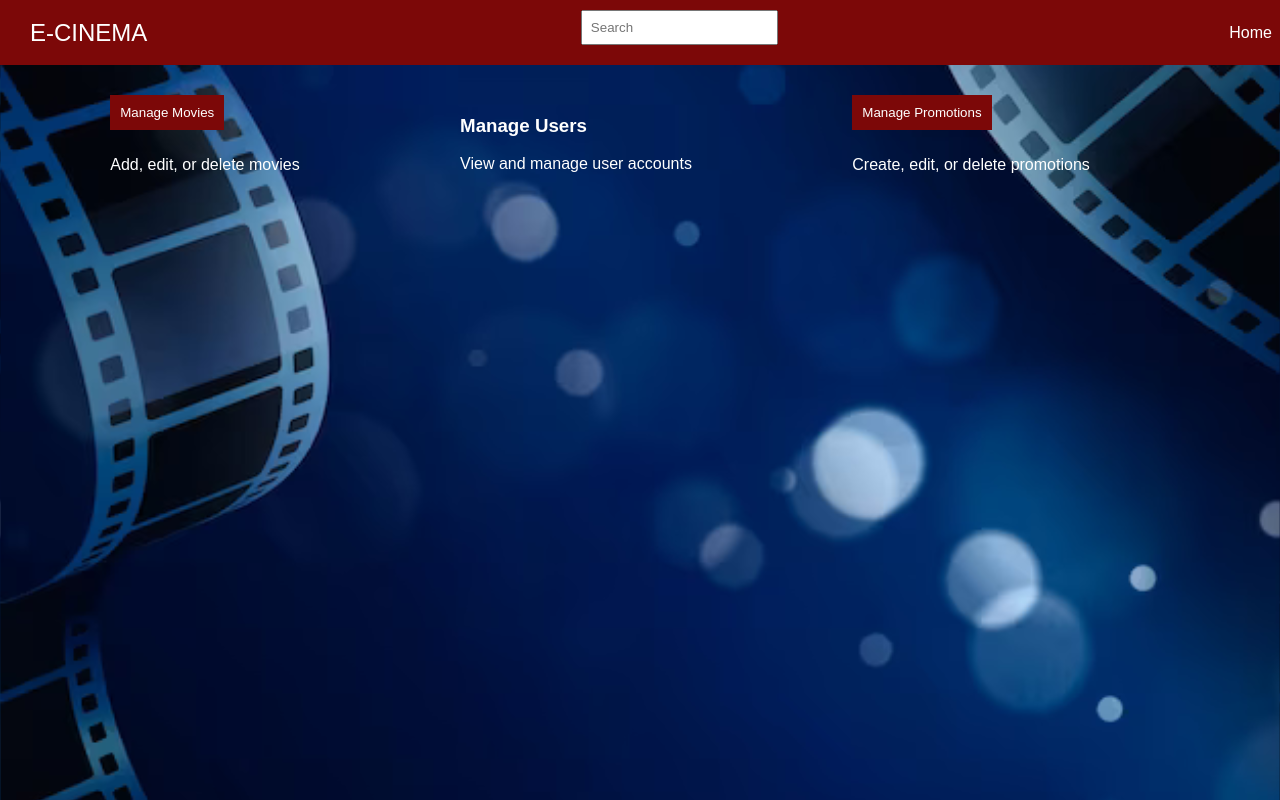
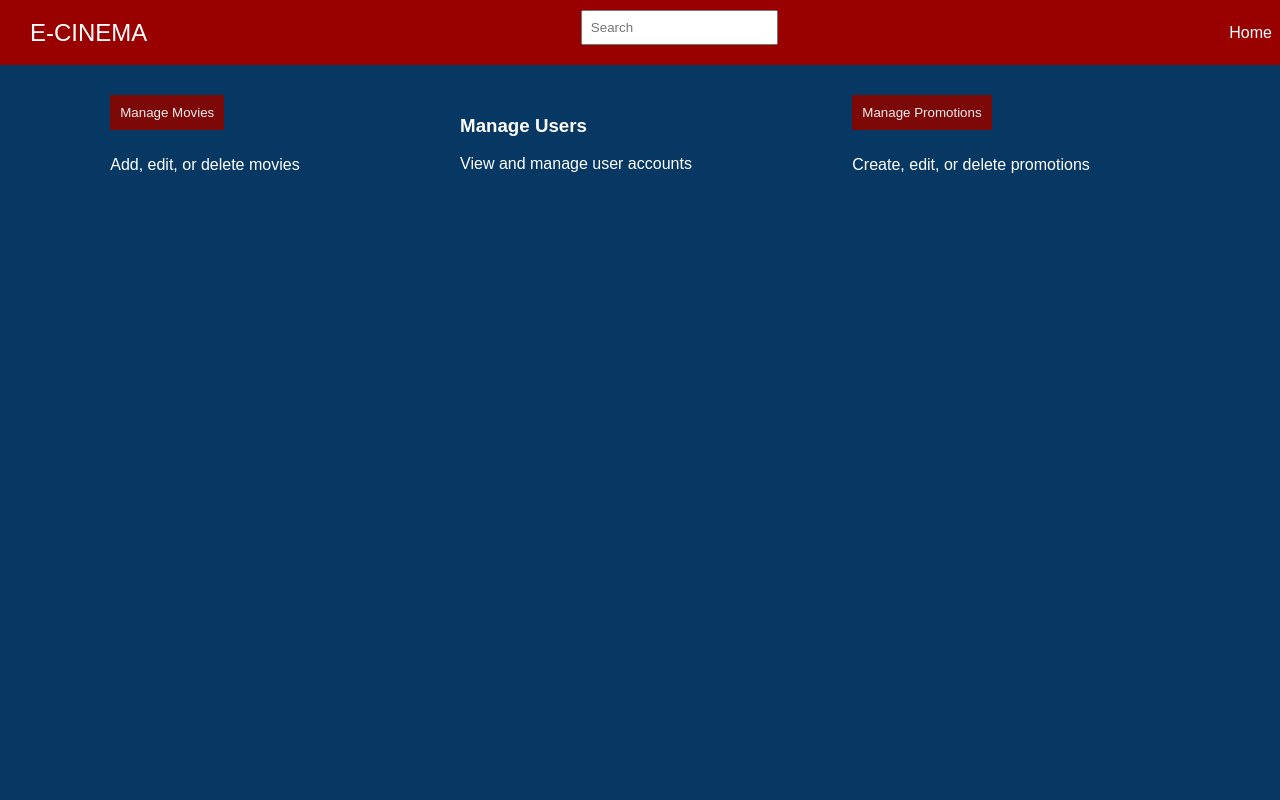
Before and after one commit to Brandipity/cinema-e-booking, a React (Create React App) app: page /admin in a window 1280 px wide. Built offline with nearby package versions, Linux system fonts and the light colour scheme.

Commit message:
CSS changes

```diff
--- a/src/Cart.css
+++ b/src/Cart.css
@@ -11,7 +11,7 @@ body {
   }
 
   .navbar {
-    background-color: #7c0808;
+    background-color: #990000;;
     color: white;
     padding: 10px;
     display: flex;
--- a/src/CreateAccount.css
+++ b/src/CreateAccount.css
@@ -9,17 +9,18 @@ body {
   height: 100vh;
 }
 .white-text {
-  color: white;
+  color: #eeeeee;
 }
 .navbar {
-  background-color: #7c0808;
-  color: white;
+  background-color: #990000;
+  color: #eeeeee;
   padding: 10px;
   padding-right: 15px;
   display: flex;
   justify-content: space-between;
   align-items: center;
 }
+
 .navbar-left,
 .navbar-center,
 .navbar-right {
@@ -32,18 +33,23 @@ body {
 
 .navbar-right a,
 .navbar-right button {
-  color: white;
+  color: #eeeeee;
   margin-left: 10px;
   text-decoration: none;
   cursor: pointer;
 }
 .navbar-right button {
-  background-color: #333;
   border: none;
   padding: 8px 15px;
 }
+
+.navbar-right a:hover {
+  text-decoration: underline;
+  color: #eeeeee;
+}
+
 .main-content {
-  color: #f0f0f0;
+  color: #eeeeee;
   padding: 30px;
 }
 
@@ -57,7 +63,7 @@ body {
 
 .create-account-form label {
   margin-bottom: 8px;
-  color: #f0f0f0;
+  color: #eeeeee;
 }
 
 .create-account-form input {
@@ -69,11 +75,11 @@ body {
 
 .create-account-form p {
   margin-top: -8px;
-  color: #f0f0f0;
+  color: #eeeeee;
 }
 
 .credit-card-info {
-  color: #f0f0f0;
+  color: #eeeeee;
   display: flex;
   flex-direction: column;
   margin-top: 20px;
@@ -84,13 +90,14 @@ body {
   margin-bottom: 10px;
 }
 
-.credit-card-info label {
+.credit-card-input label {
   width: 100%;
 }
 
-.credit-card-info input {
-  width: calc(50% - 8px);
+.credit-card-input input {
+  display: block;
   margin-right: 16px;
+  margin-top: 5px;
 }
 
 .credit-card-info input.cvv,
@@ -108,13 +115,31 @@ body {
 }
 
 button {
-  background-color: #7c0808;
-  color: white;
+  background-color: #990000;
+  color: #eeeeee;
   padding: 10px;
   cursor: pointer;
+}
+
+.register-button:hover {
+  text-decoration: underline;
+  color: #eeeeee;
 }
 
 .register-button {
   margin: auto;
   width: 50%;
 }
+
+.confirmation-view button {
+  background-color: #990000;
+  color: #eeeeee;
+  padding: 10px;
+  margin: 10px;
+  cursor: pointer;
+}
+
+.confirmation-view button:hover {
+  text-decoration: underline;
+  color: #eeeeee;
+}
--- a/src/CreateAccount.js
+++ b/src/CreateAccount.js
@@ -147,33 +147,28 @@ function CreateAccount() {
                 value={cardName}
                 onChange={(e) => setCardName(e.target.value)}
               />
-            </div>
 
-            <div className="credit-card-input">
               <label>Card Number:</label>
               <input
                 type="password"
                 value={cardNumber}
                 onChange={(e) => setCardNumber(e.target.value)}
               />
-            </div>
 
-            <div className="credit-card-input">
               <label>CVV:</label>
               <input
                 type="password"
                 value={cardCVV}
                 onChange={(e) => setCardCVV(e.target.value)}
               />
-            </div>
 
-            <div className="credit-card-input">
               <label>Expiration Date:</label>
               <input
                 type="text"
                 value={cardExpiration}
                 onChange={(e) => setCardExpiration(e.target.value)}
               />
+
             </div>
           </div>
         </div>
--- a/src/Login.css
+++ b/src/Login.css
@@ -2,11 +2,12 @@
 body {
     margin: 0;
     font-family: 'Arial', sans-serif;
-    background-image: url('./loginbackground.png');
+    /* background-image: url('./loginbackground.png');
     background-size: cover;
     background-position: center;
-    background-repeat: repeat;
+    background-repeat: repeat; */
     height: 100vh;
+    background-color:	#073763;
   }
 
   .App {
@@ -16,8 +17,8 @@ body {
   }
 
   .navbar {
-    background-color: #7c0808;
-    color: white;
+    background-color: 	#990000;
+    color: #eeeeee;
     padding: 8px;
   }
 
@@ -38,7 +39,7 @@ body {
   }
 
   .login-section h2 {
-    color: white;
+    color: #eeeeee;
   }
 
   form {
@@ -48,7 +49,7 @@ body {
 
   label {
     margin-bottom: 5px;
-    color: white;
+    color: #eeeeee;
   }
 
   input {
@@ -57,8 +58,8 @@ body {
   }
 
   button {
-    color: white;
-    background-color: #7c0808;
+    color: #eeeeee;
+    background-color: #990000;
     padding: 10px;
     cursor: pointer;
   }
@@ -68,7 +69,7 @@ body {
   }
 
   .options-section h2 {
-    color: white;
+    color: #eeeeee;
   }
 
   ul {
@@ -83,10 +84,10 @@ body {
 
   a {
     text-decoration: none;
-    color: white;
+    color: #eeeeee;
   }
 
   a:hover {
     text-decoration: underline;
-    color: white;
+    color: #eeeeee;
   }
--- a/src/OrderConfirmation.css
+++ b/src/OrderConfirmation.css
@@ -11,7 +11,7 @@ body {
   }
 
   .navbar {
-    background-color: #7c0808;
+    background-color: #990000;;
     color: white;
     padding: 10px;
     display: flex;
--- a/src/OrderSummary.css
+++ b/src/OrderSummary.css
@@ -11,7 +11,7 @@ body {
   }
 
   .navbar {
-    background-color: #7c0808;
+    background-color: #990000;;
     color: white;
     padding: 10px;
     display: flex;
```
